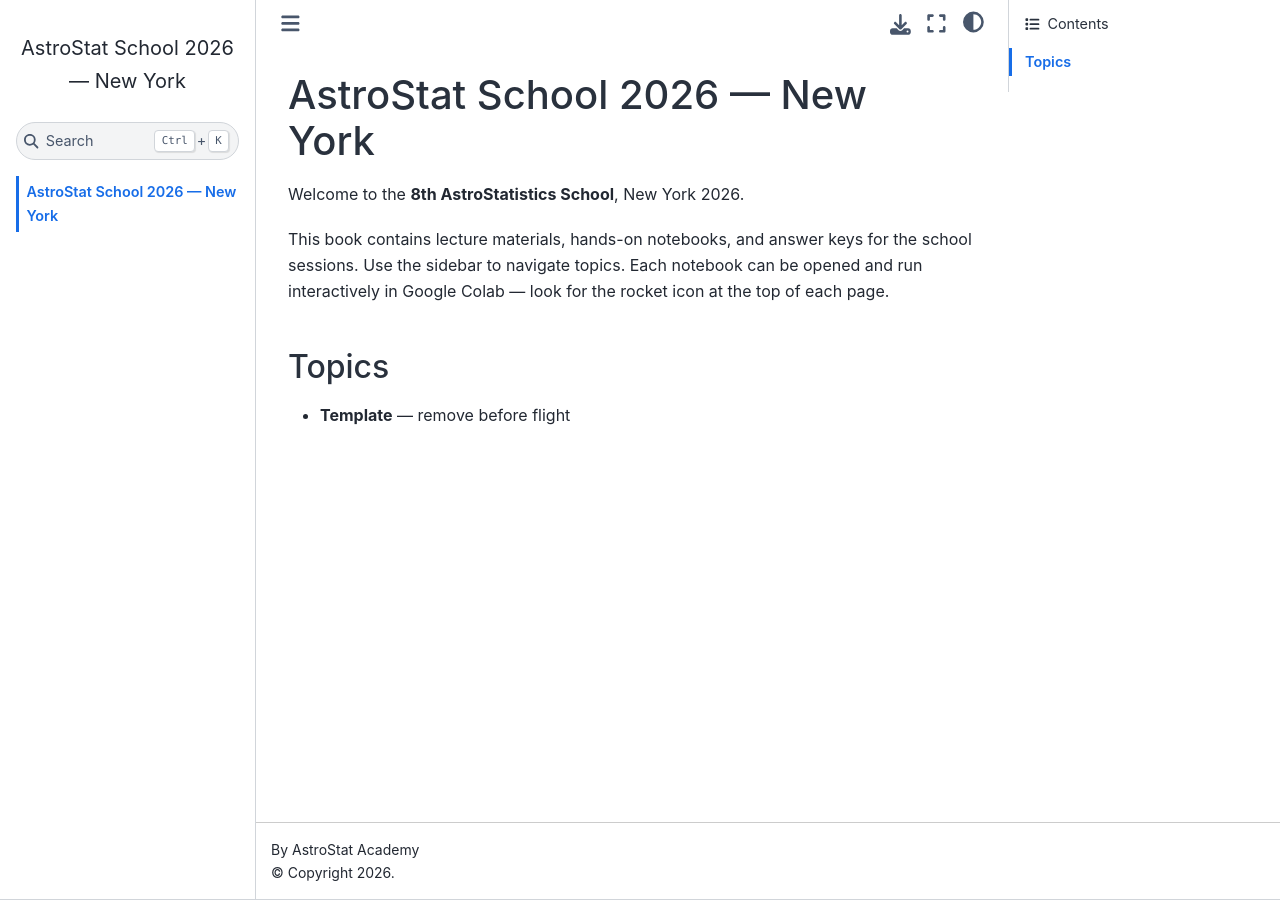
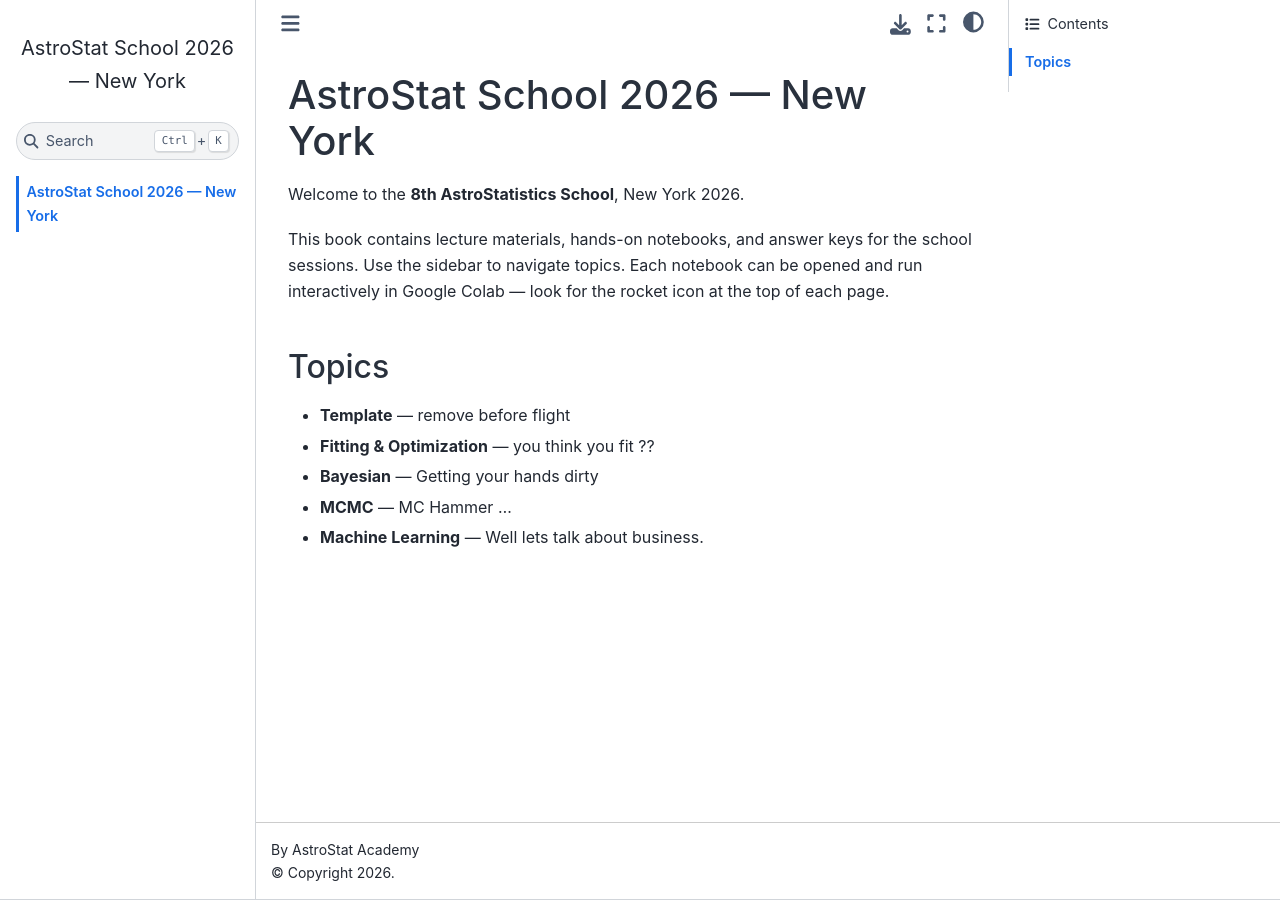
Before and after one commit to AstroStat-Academy/astrostat-school-8, a Jupyter Book: the page built from index.md, in a window 1280 px wide. Built offline with Jupyter Book 1.0.4 settings and Sphinx 7.4.7 and the Sphinx Book theme 1.1.4, drawn with Linux system fonts in a browser that asks for light colours; pages that are not in the unit, such as notebooks, are missing from menus.

Commit message:
first test editing

```diff
--- a/index.md
+++ b/index.md
@@ -8,3 +8,7 @@ Use the sidebar to navigate topics. Each notebook can be opened and run interact
 ## Topics
 
 - **Template** — remove before flight
+- **Fitting & Optimization** — you think you fit ??
+- **Bayesian** — Getting your hands dirty
+- **MCMC** — MC Hammer ...
+- **Machine Learning** — Well lets talk about business.
```
